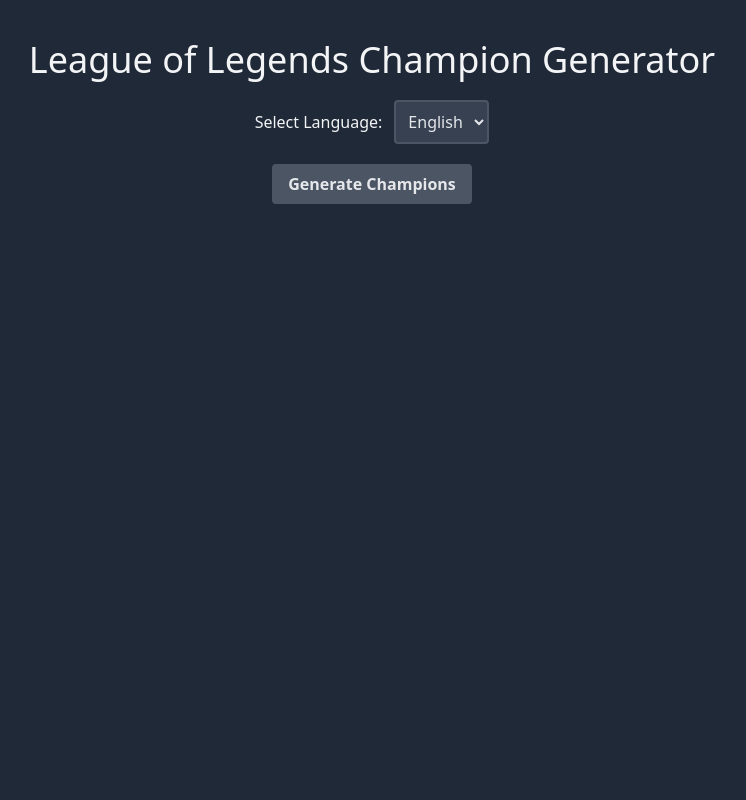
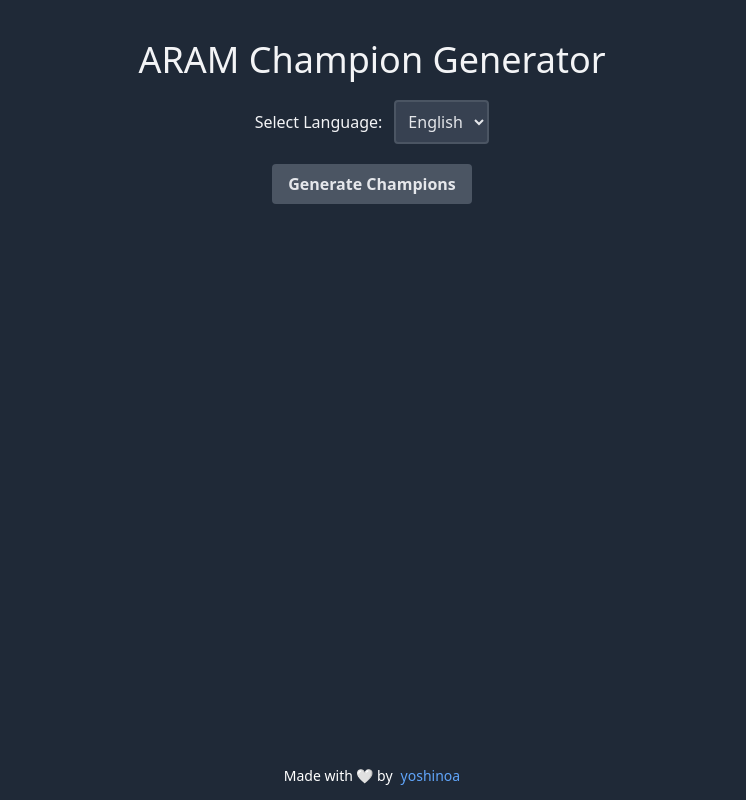
Before and after one commit to yoshinoa/aramscript, a Next.js app: page / in a window 1280 px wide. Shown: the whole page, without its empty margins (268-1014 px from the left). Built offline with nearby package versions, Linux system fonts and the light colour scheme.

Commit message:
the correct title for this + cute little footer

```diff
--- /dev/null
+++ b/app/components/footer.js
@@ -0,0 +1,19 @@
+function Footer() {
+  return (
+    <footer className="flex justify-center items-center h-12 bg-gray-800 text-white">
+      <p className="text-sm">
+        Made with <span className="text-red-500">🤍</span> by
+      </p>
+      <a
+        href="https://github.com/yoshinoa"
+        className="text-sm text-blue-400 ml-2"
+        target="_blank"
+        rel="noopener noreferrer"
+      >
+        yoshinoa
+      </a>
+    </footer>
+  );
+}
+
+export default Footer;
--- a/app/page.js
+++ b/app/page.js
@@ -1,6 +1,7 @@
 "use client";
 import React, { useState } from "react";
 import axios from "axios";
+import Footer from "./components/footer";
 
 function ChampionGenerator() {
   const [blueTeam, setBlueTeam] = useState([]);
@@ -36,9 +37,9 @@
   };
 
   return (
-    <div className="bg-gray-800 text-gray-100 min-h-screen font-sans">
+    <div className="bg-gray-800 text-gray-100 min-h-screen font-sans antialiased flex flex-col justify-between">
       <div className="flex flex-col items-center py-10">
-        <h1 className="text-4xl mb-5">League of Legends Champion Generator</h1>
+        <h1 className="text-4xl mb-5">ARAM Champion Generator</h1>
         <div className="mb-5">
           <label htmlFor="language" className="mr-3">
             Select Language:
@@ -88,6 +89,7 @@
           </div>
         </div>
       )}
+      <Footer />
     </div>
   );
 }
```
